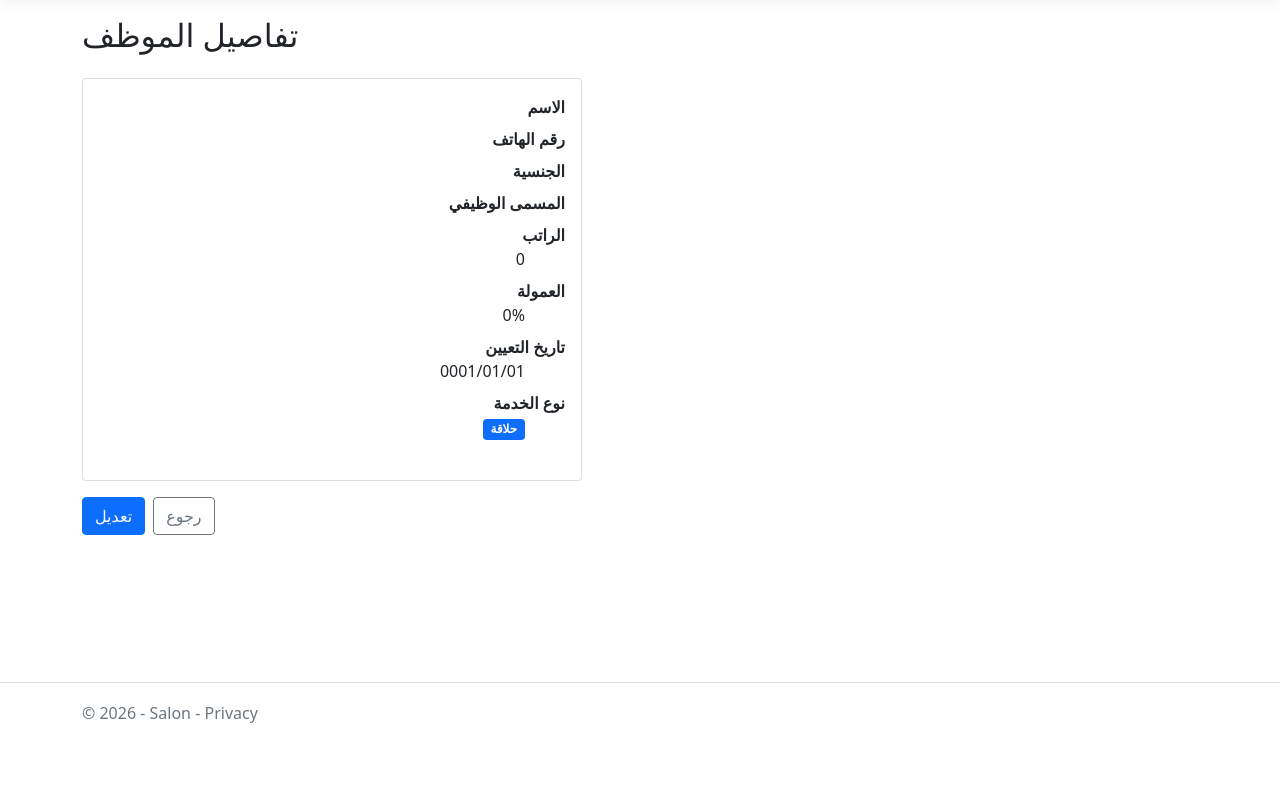
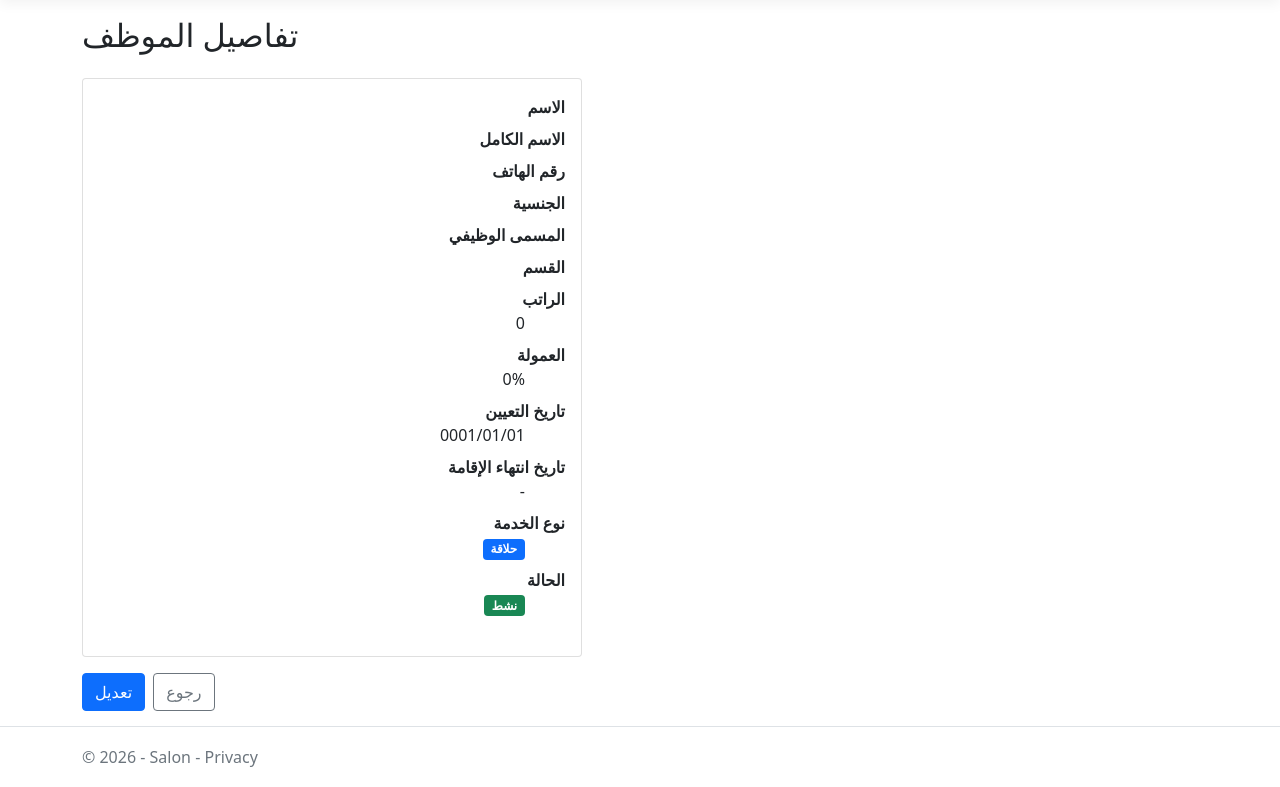
Before and after one commit to mhElessawy/Salon, an ASP.NET Core app: template Views/Employee/Details.cshtml in a window 1280 px wide. Shown: the part 57-844 px from the top of the page. Before the commit the page ends 780 px from the top, so only its background shows below. Run offline with ASP.NET Core 8, Linux system fonts and the light colour scheme; the template is opened without the code that fills it, so the values that code supplies are empty; style sheets or scripts are compiled from the project's sources.

Commit message:
Add ResidencyExpiry, IsActive, FullName, Department fields to Employee
https://claude.ai/code/session_01GYAs46v2U1CvDvAop5xU1E

```diff
--- a/Controllers/EmployeeController.cs
+++ b/Controllers/EmployeeController.cs
@@ -50,12 +50,16 @@ namespace Salon.Controllers
                 if (existing == null) return NotFound();
 
                 existing.Name = employee.Name;
+                existing.FullName = employee.FullName;
                 existing.Phone = employee.Phone;
                 existing.Nationality = employee.Nationality;
                 existing.JobTitle = employee.JobTitle;
+                existing.Department = employee.Department;
                 existing.Salary = employee.Salary;
                 existing.Commission = employee.Commission;
                 existing.HireDate = employee.HireDate;
+                existing.ResidencyExpiry = employee.ResidencyExpiry;
+                existing.IsActive = employee.IsActive;
                 existing.ServiceType = employee.ServiceType;
 
                 return RedirectToAction(nameof(Index));
--- a/Views/Employee/Details.cshtml
+++ b/Views/Employee/Details.cshtml
@@ -9,29 +9,38 @@
 <div class="card" style="max-width: 500px;" dir="rtl">
     <div class="card-body">
         <dl class="row">
-            <dt class="col-sm-4">الاسم</dt>
-            <dd class="col-sm-8">@Model.Name</dd>
+            <dt class="col-sm-5">الاسم</dt>
+            <dd class="col-sm-7">@Model.Name</dd>
 
-            <dt class="col-sm-4">رقم الهاتف</dt>
-            <dd class="col-sm-8">@Model.Phone</dd>
+            <dt class="col-sm-5">الاسم الكامل</dt>
+            <dd class="col-sm-7">@Model.FullName</dd>
 
-            <dt class="col-sm-4">الجنسية</dt>
-            <dd class="col-sm-8">@Model.Nationality</dd>
+            <dt class="col-sm-5">رقم الهاتف</dt>
+            <dd class="col-sm-7">@Model.Phone</dd>
 
-            <dt class="col-sm-4">المسمى الوظيفي</dt>
-            <dd class="col-sm-8">@Model.JobTitle</dd>
+            <dt class="col-sm-5">الجنسية</dt>
+            <dd class="col-sm-7">@Model.Nationality</dd>
 
-            <dt class="col-sm-4">الراتب</dt>
-            <dd class="col-sm-8">@Model.Salary.ToString("N0")</dd>
+            <dt class="col-sm-5">المسمى الوظيفي</dt>
+            <dd class="col-sm-7">@Model.JobTitle</dd>
 
-            <dt class="col-sm-4">العمولة</dt>
-            <dd class="col-sm-8">@Model.Commission%</dd>
+            <dt class="col-sm-5">القسم</dt>
+            <dd class="col-sm-7">@Model.Department</dd>
 
-            <dt class="col-sm-4">تاريخ التعيين</dt>
-            <dd class="col-sm-8">@Model.HireDate.ToString("yyyy/MM/dd")</dd>
+            <dt class="col-sm-5">الراتب</dt>
+            <dd class="col-sm-7">@Model.Salary.ToString("N0")</dd>
 
-            <dt class="col-sm-4">نوع الخدمة</dt>
-            <dd class="col-sm-8">
+            <dt class="col-sm-5">العمولة</dt>
+            <dd class="col-sm-7">@Model.Commission%</dd>
+
+            <dt class="col-sm-5">تاريخ التعيين</dt>
+            <dd class="col-sm-7">@Model.HireDate.ToString("yyyy/MM/dd")</dd>
+
+            <dt class="col-sm-5">تاريخ انتهاء الإقامة</dt>
+            <dd class="col-sm-7">@(Model.ResidencyExpiry.HasValue ? Model.ResidencyExpiry.Value.ToString("yyyy/MM/dd") : "-")</dd>
+
+            <dt class="col-sm-5">نوع الخدمة</dt>
+            <dd class="col-sm-7">
                 @switch (Model.ServiceType)
                 {
                     case Salon.Models.ServiceType.Haircut:
@@ -45,6 +54,18 @@
                         break;
                 }
             </dd>
+
+            <dt class="col-sm-5">الحالة</dt>
+            <dd class="col-sm-7">
+                @if (Model.IsActive)
+                {
+                    <span class="badge bg-success">نشط</span>
+                }
+                else
+                {
+                    <span class="badge bg-secondary">غير نشط</span>
+                }
+            </dd>
         </dl>
     </div>
 </div>
```
Also changed, not shown: Models/Employee.cs (+15 -0 lines), Views/Employee/Create.cshtml (+23 -0 lines), Views/Employee/Edit.cshtml (+23 -0 lines), Views/Employee/Index.cshtml (+17 -2 lines).
